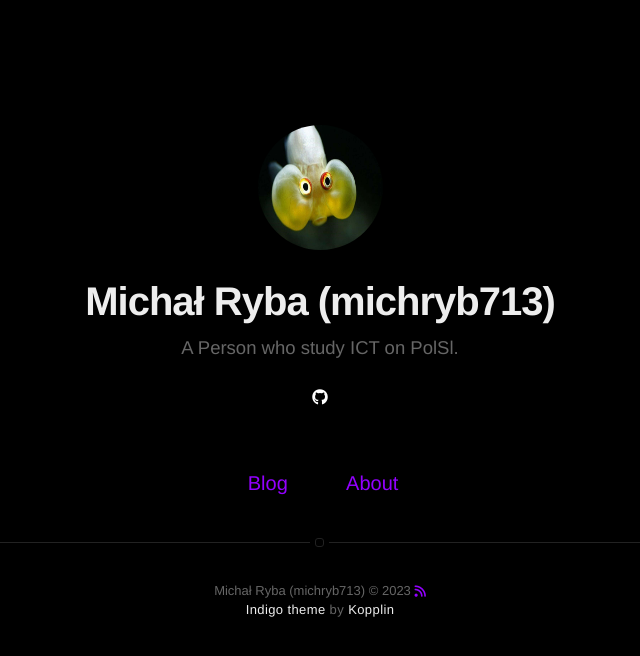
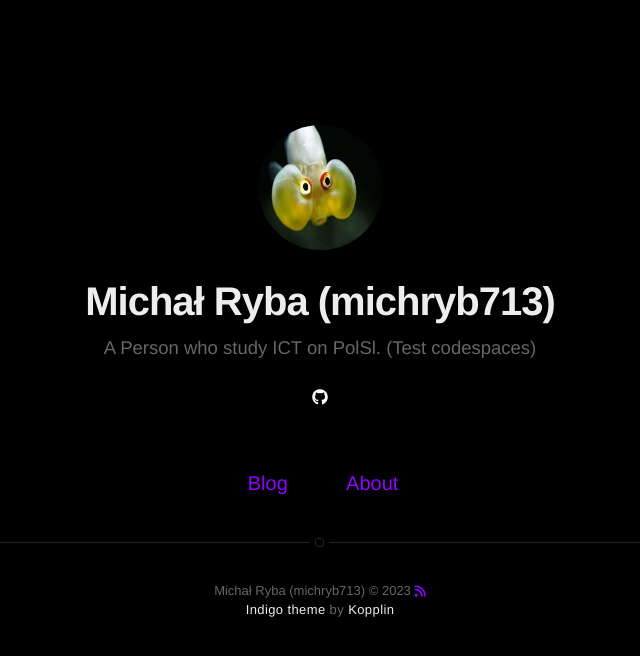
Before and after one commit to michryb713/sju, a Jekyll site: the page built from index.html, in a window 1280 px wide. Shown: the top 656 px of the page, without its empty margins (320-960 px from the left). Built offline with Jekyll 4.4.1, drawn with Linux system fonts in a browser that asks for light colours; nearby versions of some CDN libraries.

Commit message:
Test codespaces

```diff
--- a/_config.yml
+++ b/_config.yml
@@ -1,6 +1,6 @@
 # main text of home
 title: Michał Ryba (michryb713)
-bio: A Person who study ICT on PolSl.
+bio: A Person who study ICT on PolSl. (Test codespaces)
 
 # twitter summary info
 description: A blog about making SJU project
```
